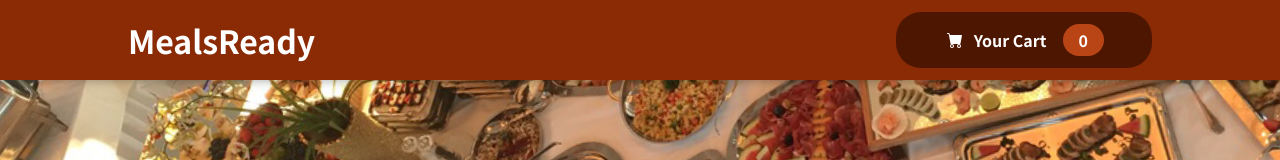
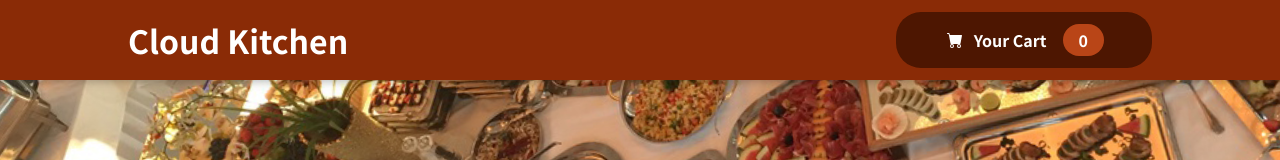
Before and after one commit to kiran-272000/cloud-kitchen, a React (Create React App) app: page / in a window 1280 px wide. Shown: the top 160 px of the page. Built offline with nearby package versions, Linux system fonts and the light colour scheme.

Commit message:
name change

```diff
--- a/src/Components/Layout/Header.js
+++ b/src/Components/Layout/Header.js
@@ -9,7 +9,7 @@ const Header = (props) => {
   return (
     <Fragment>
       <header className={classes.header}>
-        <h1>MealsReady</h1>
+        <h1>Cloud Kitchen</h1>
         <HeaderCartButton showCart={props.onShowCart} />
       </header>
       <div className={classes["main-image"]}>
```
